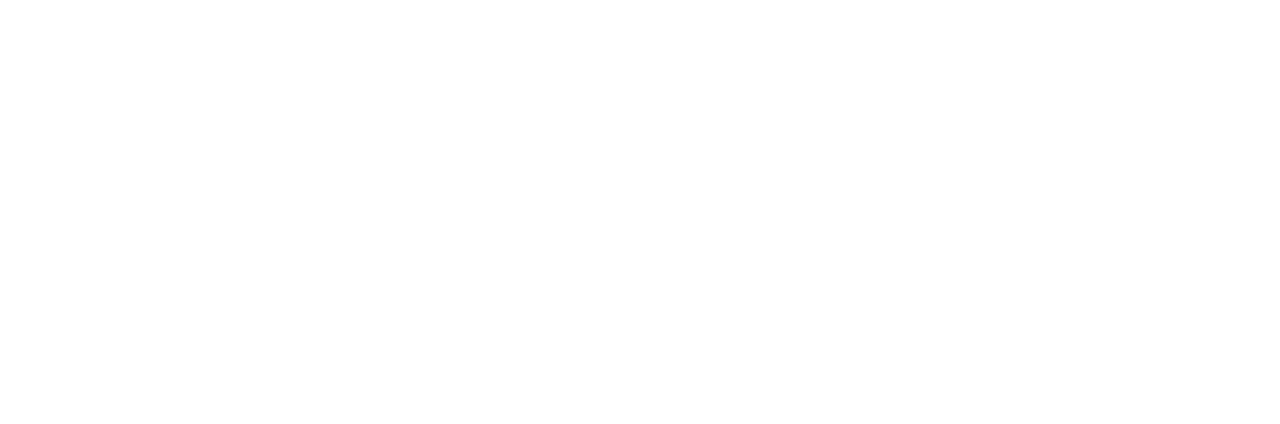
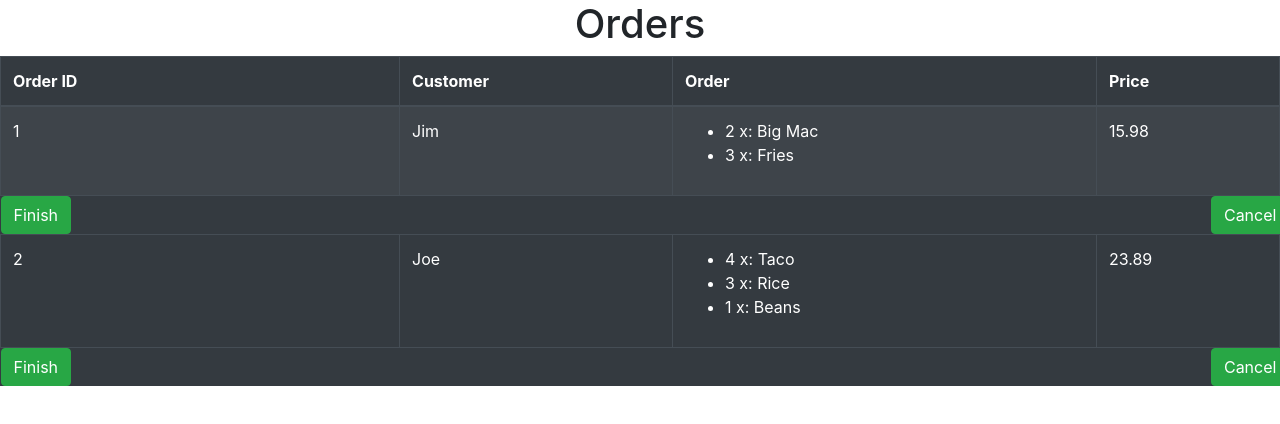
Before and after one commit to julioahurtado/Truck-d, a React (Create React App) app in the folder UI-Files/: page /test in a window 1280 px wide. Shown: the top 424 px of the page. Built offline with nearby package versions, Linux system fonts and the light colour scheme; no server answers.

Commit message:
UI for VendorOrderQueue

```diff
--- a/UI-Files/src/modules/LandingPage/pages/LandingPage.tsx
+++ b/UI-Files/src/modules/LandingPage/pages/LandingPage.tsx
@@ -1,4 +1,3 @@
-
 import * as React from 'react'
 import { Router, Link, Switch, Route } from 'react-router-dom'
 import 'bootstrap/dist/css/bootstrap.min.css'
@@ -6,10 +5,9 @@
 import history from '../../History/history'
 import VendorLandingPage from '../../Vendor/pages/VendorLandingPage'
 import CustomerLandingPage from '../../Customer/pages/CustomerLandingPage'
+import VendorOrderQueue from '../../Vendor/pages/VendorOrderQueue'
 import '../css/Style.css'
-
 export default class LandingPage extends React.Component<any> {
-
     render() {
         return (
             <Router history={history}>
@@ -32,6 +30,11 @@
                                         <Button variant="primary">Vendor</Button>
                                     </Link>
                                 </Col>
+                                <Col className="Test" >
+                                    <Link to={'/Test'} >
+                                        <Button variant="primary">Test</Button>
+                                    </Link>
+                                </Col>
                             </Row>
                         </Container>
                     </Route>
@@ -43,6 +46,10 @@
                         <VendorLandingPage>
                         </VendorLandingPage>
                     </Route>
+                    <Route path='/test'>
+                        <VendorOrderQueue>
+                        </VendorOrderQueue>
+                    </Route>
                 </Switch>
             </Router>
         )
--- a/UI-Files/src/modules/Vendor/components/VendorOrderQueueItem.tsx
+++ b/UI-Files/src/modules/Vendor/components/VendorOrderQueueItem.tsx
@@ -1,5 +1,5 @@
 import * as React from 'react'
-import { Button } from 'react-bootstrap'
+import { Button, Table } from 'react-bootstrap'
 import { cancelOrder, finishOrder } from '../../../Redux/ActionFiles/VendorActions';
 import { Order, OrderItem } from '../../../Redux/InterfaceFiles/types';
 import { connect } from 'react-redux';
@@ -15,37 +15,38 @@
 
 export class VendorOrderItem extends React.Component<VendorOrderQueueItemProps> {
 
-    handleCancel(){
+    handleCancel() {
         cancelOrder(this.props.order)
     }
 
-    handleFinish(){
+    handleFinish() {
         finishOrder(this.props.order)
     }
 
     render() {
         return (
-            <div style={{background: '#FFFFFF', borderWidth: '3px', borderColor: 'black', borderStyle: "solid", padding: '2px', }}>
-                <p>
-                    Order ID: {this.props.order.id}
-                </p>
-                <p>
-                    Customer: {this.props.order.customer.name}
-                </p>
-                <ul>
-                    {this.props.order.items && this.props.order.items.map((order: OrderItem) =>
-                            {
+            <>
+                <tr>
+                    <td>{this.props.order.id}</td>
+                    <td>{this.props.order.customer.name}</td>
+                    <td> <ul>
+                        {this.props.order.items && this.props.order.items.map((order: OrderItem) => {
                             return (
                                 <li>{order.quantity} x: {order.name}</li>
                             )
                         }
                         )}
-                </ul>
-                <p>Price: {this.props.order.price}</p>
+                    </ul></td>
+                    <td>
+                        {this.props.order.price}
+                    </td>
+                </tr>
+                <div className="finish" >
+                    <Button variant="success" onClick={() => this.handleFinish()}>Finish</Button>
                     <Button variant="success" onClick={() => this.handleCancel()}>Cancel</Button>
-                <Button variant="success" onClick={() => this.handleFinish()}>Finish</Button>
                 </div>
 
+            </>
         )
     }
 }
--- a/UI-Files/src/modules/Vendor/css/Style.css
+++ b/UI-Files/src/modules/Vendor/css/Style.css
@@ -10,3 +10,8 @@
 .Label{
     text-align: left;
 }
+.finish{
+    display: flex;
+    justify-content: space-between;
+    width:323%;
+}
--- a/UI-Files/src/modules/Vendor/pages/VendorLandingPage.tsx
+++ b/UI-Files/src/modules/Vendor/pages/VendorLandingPage.tsx
@@ -28,6 +28,7 @@
                                     <Link to={'/vendor/signup'}>
                                         <Button variant="primary">Sign Up</Button>
                                     </Link>
+                                    <VendorOrderQueue/>
                                 </Col>
                             </Row>
                         </Container>
--- a/UI-Files/src/modules/Vendor/pages/VendorOrderQueue.tsx
+++ b/UI-Files/src/modules/Vendor/pages/VendorOrderQueue.tsx
@@ -1,43 +1,104 @@
-
 import * as React from 'react'
 import { RootState } from '../../../Redux/StoreFiles/store';
 import { connect } from 'react-redux';
-
 import { OrdersState } from '../../../Redux/ReducerFiles/VendorReducers/OrdersReducer';
 import { fetchOrders } from '../../../Redux/ActionFiles/VendorActions';
 import VendorOrderQueueItem from '../components/VendorOrderQueueItem';
 import { Order } from '../../../Redux/InterfaceFiles/types';
-
-interface VendorOrderQueueProps extends OrdersState, VendorOrderQueueDispatchProps{
+import { Table } from 'react-bootstrap';
+interface VendorOrderQueueProps extends OrdersState, VendorOrderQueueDispatchProps {
     id: number
 }
-
 interface VendorOrderQueueDispatchProps {
     fetchOrders?: any
 };
-
+const orders_test: Order[] = [
+    {
+        id: 1,
+        customer: {
+            name: "Jim",
+            email: "jim@gmail.com",
+            phone: 1234567890
+        },
+        items: [
+            {
+                id: 1,
+                name: "Big Mac",
+                description: "Cheeseburger",
+                price: 4.99,
+                quantity: 2
+            },
+            {
+                id: 2,
+                name: "Fries",
+                description: "French fries",
+                price: 1.99,
+                quantity: 3
+            }
+        ],
+        price: 15.98
+    },
+    {
+        id: 2,
+        customer: {
+            name: "Joe",
+            email: "joe@gmail.com",
+            phone: 8751209836
+        },
+        items: [
+            {
+                id: 9,
+                name: "Taco",
+                description: "Mexican taco",
+                price: 3.99,
+                quantity: 4
+            },
+            {
+                id: 54,
+                name: "Rice",
+                description: "Mexican rice",
+                price: 1.99,
+                quantity: 3
+            },
+            {
+                id: 33,
+                name: "Beans",
+                description: "Refried beans",
+                price: 1.99,
+                quantity: 1
+            }
+        ],
+        price: 23.89
+    }
+]
 class OrderQueue extends React.Component<VendorOrderQueueProps> {
     timer: any;
-
     fetch_orders() {
         this.props.fetchOrders(this.props.id);
         this.timer = setTimeout(this.fetch_orders.bind(this), 10000);
     }
-
     componentDidMount() {
         this.fetch_orders()
     }
-
     componentWillUnmount() {
         clearTimeout(this.timer)
     }
-
-    render(){
+    render() {
         return (
             <div>
                 <h1>Orders</h1>
-                {this.props.orders && this.props.orders.map((order: Order) =>
-                    {
+                <Table striped bordered hover variant="dark">
+                    <thead>
+                        <tr>
+                            <th>Order ID</th>
+                            <th>Customer</th>
+                            <th>Order</th>
+                            <th>Price</th>
+
+                        </tr>
+                    </thead>
+                    <tbody>
+                        {orders_test.map((order: Order) => {
                             return (
                                 <VendorOrderQueueItem
                                     order={order}
@@ -45,11 +106,12 @@
                             )
                         }
                         )}
+                    </tbody>
+                </Table>
             </div>
         )
     }
 }
-
 const mapStateToProps = (state: RootState): VendorOrderQueueProps => ({
     id: state.vendor.profile.id,
     orders: state.vendor.queue.orders,
@@ -57,15 +119,12 @@
     isLoading: state.vendor.queue.isLoading,
     error: state.vendor.queue.error
 });
-
 const mapDispatchToProps = (dispatch: any): VendorOrderQueueDispatchProps => ({
     fetchOrders: (id: number) =>
         dispatch(fetchOrders(id))
 });
-
 const VendorOrderQueue = connect(
     mapStateToProps,
     mapDispatchToProps
 )(OrderQueue)
-
 export default VendorOrderQueue;
```
Lines whose indentation alone changed are shown as unchanged.
